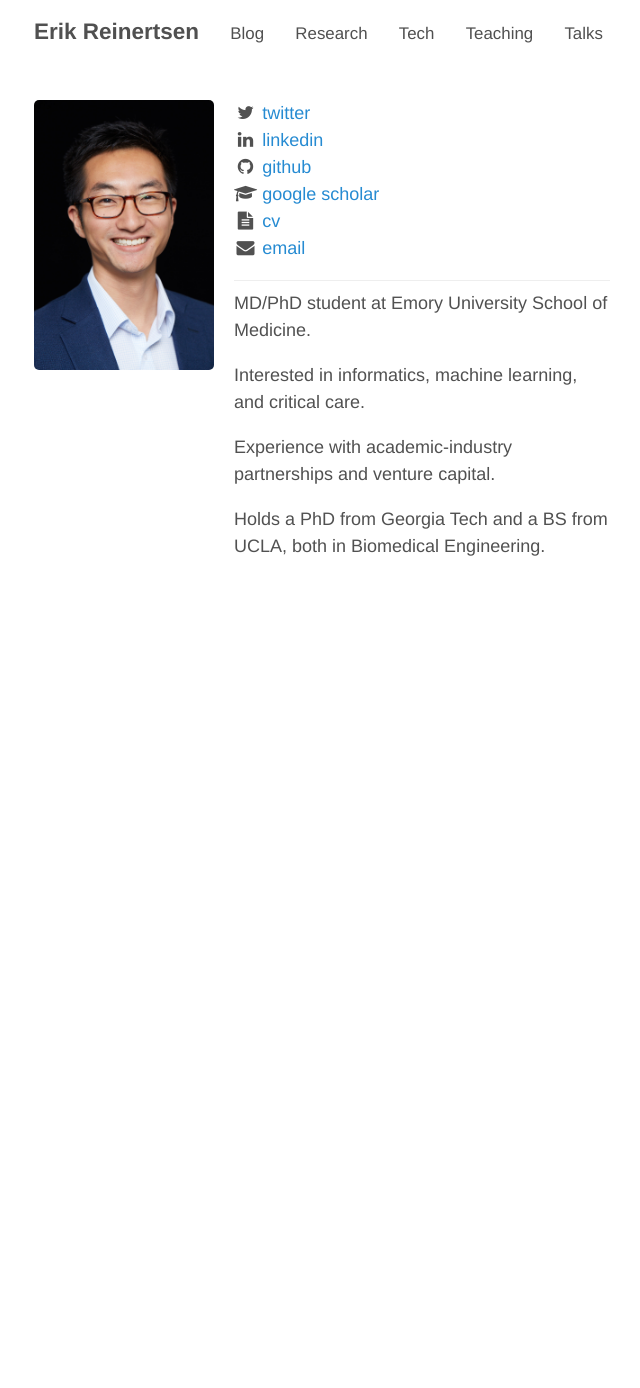
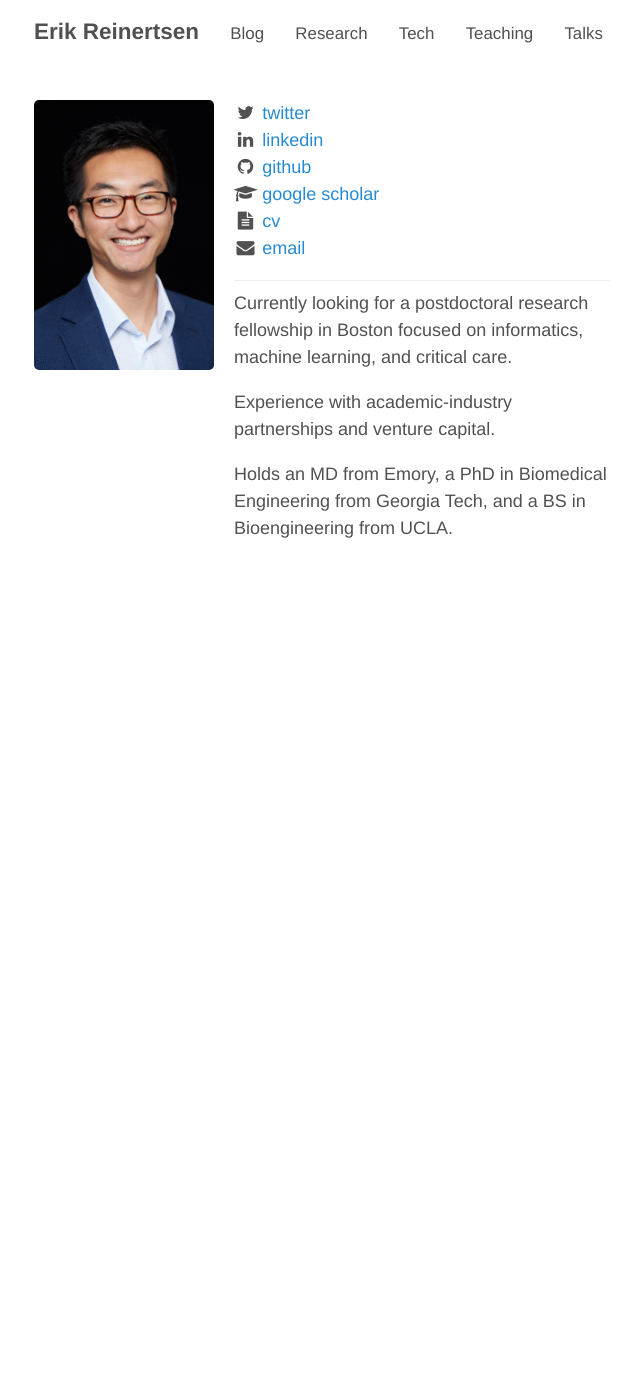
Before and after one commit to erikr/erikr.github.io, a Jekyll site: the page built from index.md, in a window 1280 px wide. Shown: the whole page, without its empty margins (318-958 px from the left). Built offline with Jekyll 4.4.1, drawn with Linux system fonts in a browser that asks for light colours; nearby versions of some CDN libraries; comment, search, counter and statistics services are not loaded.

Commit message:
revised bio

```diff
--- a/index.md
+++ b/index.md
@@ -25,10 +25,8 @@ $("#email").attr("href", "mailto:" + email_address).html("email");
 ---
 
 
-MD/PhD student at Emory University School of Medicine.
-
-Interested in informatics, machine learning, and critical care.
+Currently looking for a postdoctoral research fellowship in Boston focused on informatics, machine learning, and critical care.
 
 Experience with academic-industry partnerships and venture capital.
 
-Holds a PhD from Georgia Tech and a BS from UCLA, both in Biomedical Engineering.
+Holds an MD from Emory, a PhD in Biomedical Engineering from Georgia Tech, and a BS in Bioengineering from UCLA.
```
